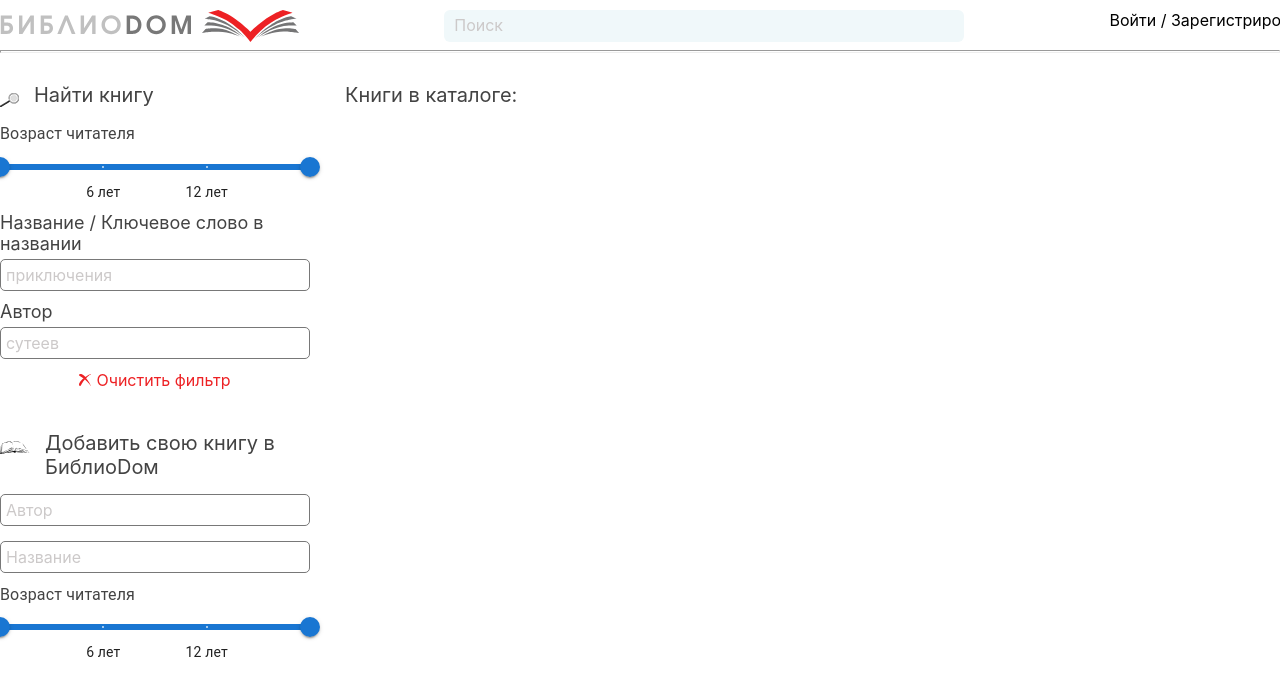
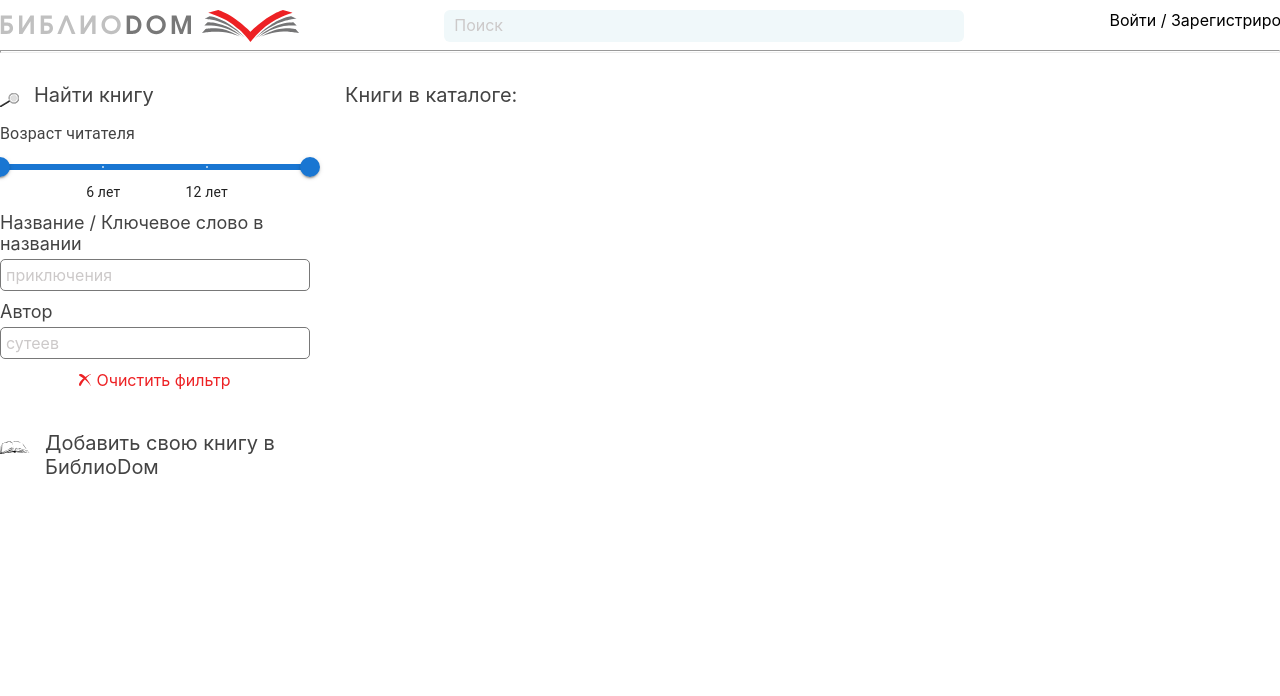
Before and after one commit to arba-octo/library-dom, a React (Create React App) app: page / in a window 1280 px wide. Shown: the top 696 px of the page. Built offline with nearby package versions, Linux system fonts and the light colour scheme.

Commit message:
br-5: store доработан (с багами)

```diff
--- a/src/components/FiltersPanel.js
+++ b/src/components/FiltersPanel.js
@@ -7,41 +7,41 @@ import {
     selectAuthor, setAuthorAction,
     removeFilterAction,
     clearAllFiltersAction,
-    selectActiveFilters
+    setActiveFilter,
+    selectActiveFilters,
 } from "../features/search/search-slice";
 
 function FiltersPanel() {
-    console.log('Зашли в FiltersPanel');
+    // console.log('Зашли в FiltersPanel');
     const dispatch = useDispatch();
     const activeFilters = useSelector(selectActiveFilters);
-    console.log('activeFilters в FiltersPanel  = ', activeFilters);
-    const [age, handleBlurAge] = useValue(selectAge, setAgeAction);
-    const [title, handleBlurTitle] = useValue(selectTitle, setTitleAction);
-    const [author, handleBlurAuthor] = useValue(selectAuthor, setAuthorAction);
+    // console.log('activeFilters в FiltersPanel  = ', activeFilters);
+    const age = useSelector(selectAge);
+    const title = useSelector(selectTitle);
+    const author = useSelector(selectAuthor);
     const filters = {
         ageFilter: {
             id: "age",
             name: "Возраст",
-            handleBlur: {handleBlurAge},
             value: {age},
             type: "slider"
         },
         titleFilter: {
             id: "title",
             name: "Название",
-            handleBlur: {handleBlurTitle},
             value: {title},
             type: "input-text"
         },
         authorFilter: {
             id: "author",
             name: "Автор",
-            handleBlur: {handleBlurAuthor},
             value: {author},
             type: "input-text"
         },
     };
 
+    console.log('activeFilters', activeFilters)
+    console.log('filters.ageFilter.value = ', filters.ageFilter.value)
     return (
         <div className="filters-panel">
             {activeFilters.map((filterItem) => {
@@ -53,10 +53,11 @@ function FiltersPanel() {
                 return (
                     <Filter
                         key={currentFilter.id}
-                        onBlur={currentFilter.handleBlur}
-                        onClick={dispatch(removeFilterAction(currentFilter))}
+                        id={currentFilter.id}
                         filterName={currentFilter.name}
                         filterValue={currentFilter.value}
+                        onClick={() => dispatch(removeFilterAction(currentFilter.id))}
+                        filterType={currentFilter.type}
                     />
                 )
             })}
--- a/src/components/SideBar/SideBarAddBook.js
+++ b/src/components/SideBar/SideBarAddBook.js
@@ -26,41 +26,42 @@ function SideBarAddBook() {
     const [title, handleChangeTitle] = useValue(selectTitle, setTitleAction);
     const [author, handleChangeAuthor] = useValue(selectAuthor, setAuthorAction);
 
-    return (
-        <div className="side-bar__inputs">
-            <SideBarInput
-                id="add-book__author"
-                type="text"
-                placeholder="Автор"
-                classInput="side-bar__input_add-book"
-                value={author}
-                onChange={handleChangeAuthor}
-            />
-            <SideBarInput
-                id="add-book__title"
-                type="text"
-                placeholder="Название"
-                classInput="side-bar__input_add-book"
-                value={title}
-                onChange={handleChangeTitle}
-            />
-            <div className="side-bar__slider">
-                <Typography id="age" gutterBottom>
-                    Возраст читателя
-                </Typography>
-                <Slider
-                    aria-labelledby="age"
-                    getAriaLabel={() => 'Возраст читателя'}
-                    value={age} // Определяет активный дефолтный диапазон значений
-                    onChange={handleChangeAge}
-                    step={1}
-                    min={0}
-                    max={18}
-                    valueLabelDisplay="auto"
-                    marks={marks}
-                />
-            </div>
-        </div>
-            )
+    return null
+    // return (
+    //     <div className="side-bar__inputs">
+    //         <SideBarInput
+    //             id="add-book__author"
+    //             type="text"
+    //             placeholder="Автор"
+    //             classInput="side-bar__input_add-book"
+    //             value={author}
+    //             onChange={handleChangeAuthor}
+    //         />
+    //         <SideBarInput
+    //             id="add-book__title"
+    //             type="text"
+    //             placeholder="Название"
+    //             classInput="side-bar__input_add-book"
+    //             value={title}
+    //             onChange={handleChangeTitle}
+    //         />
+    //         <div className="side-bar__slider">
+    //             <Typography id="age" gutterBottom>
+    //                 Возраст читателя
+    //             </Typography>
+    //             <Slider
+    //                 aria-labelledby="age"
+    //                 getAriaLabel={() => 'Возраст читателя'}
+    //                 value={age} // Определяет активный дефолтный диапазон значений
+    //                 onChange={handleChangeAge}
+    //                 step={1}
+    //                 min={0}
+    //                 max={18}
+    //                 valueLabelDisplay="auto"
+    //                 marks={marks}
+    //             />
+    //         </div>
+    //     </div>
+    //         )
             }
             export default SideBarAddBook;
--- a/src/components/SideBar/SideBarInput.js
+++ b/src/components/SideBar/SideBarInput.js
@@ -10,6 +10,7 @@ function SideBarInput(props) {
                 value={props.value}
                 placeholder={props.placeholder}
                 onChange={props.onChange}
+                onBlur={props.onBlur}
             />
         </div>
 
--- a/src/components/SideBar/SideBarSearch.js
+++ b/src/components/SideBar/SideBarSearch.js
@@ -5,22 +5,14 @@ import {
     selectAuthor,
     changeValueAction,
     removeFilterAction,
-    clearAllFiltersAction
+    clearAllFiltersAction,
+    setActiveFilter
 } from '../../features/search/search-slice';
 import SideBarInput from "./SideBarInput";
 import {Slider, Typography} from "@mui/material";
 
 function SideBarSearch() {
     const dispatch = useDispatch();
-    const age = useSelector(selectAge);
-    const title = useSelector(selectTitle);
-    const author = useSelector(selectAuthor);
-    const handleBlurValue = (evt) => {
-        dispatch(changeValueAction({
-            id: evt.target.id,
-            value: evt.target.value
-        }))
-    };
     const marks = [
         {
             value: 6,
@@ -31,6 +23,24 @@ function SideBarSearch() {
             label: '12 лет'
         }
     ]
+    const age = useSelector(selectAge);
+    const title = useSelector(selectTitle);
+    const author = useSelector(selectAuthor);
+
+    const handleChangeValue = (evt) => {
+        dispatch(changeValueAction({
+            id: evt.target.id,
+            value: evt.target.value
+        }))
+    };
+
+    const handleBlur = (evt) => {
+        console.log('evt.target.value')
+        dispatch(setActiveFilter({
+            id: evt.target.id,
+            value: evt.target.value
+        }))
+    };
 
     return (
         <div className="side-bar__inputs">
@@ -41,13 +51,13 @@ function SideBarSearch() {
                 aria-labelledby="age"
                 getAriaLabel={() => 'Возраст читателя'}
                 value={age}
-                onChange={(evt) => {dispatch(setAgeAction(age))}}
                 step={1}
                 min={0}
                 max={18}
                 valueLabelDisplay="auto"
                 marks={marks}
-                onClick={(evt) => dispatch(removeFilterAction(evt.target))}
+                onChange={(evt) => {dispatch(setAgeAction(evt.target.value))}}
+                onClick={(evt) => dispatch(setActiveFilter({id: "age", value: age}))}
             />
             <SideBarInput
                 label="Название / Ключевое слово в названии"
@@ -55,8 +65,8 @@ function SideBarSearch() {
                 type="text"
                 placeholder="приключения"
                 value={title}
-                onChange={handleBlurValue}
-                onClick={(evt) => dispatch(removeFilterAction(evt.target))}
+                onChange={handleChangeValue}
+                onBlur={handleBlur}
             />
             <SideBarInput
                 label="Автор"
@@ -64,8 +74,8 @@ function SideBarSearch() {
                 type="text"
                 placeholder="сутеев"
                 value={author}
-                onChange={handleBlurValue}
-                onClick={(evt) => dispatch(removeFilterAction(evt.target))}
+                onChange={handleChangeValue}
+                onBlur={handleBlur}
             />
             <button
                 className="clear side-bar__clear-button"
--- a/src/features/search/search-slice.js
+++ b/src/features/search/search-slice.js
@@ -11,11 +11,14 @@ const searchSlice = createSlice({
     name: "@@search",
     initialState,
     reducers: {
+        setActiveFilter(state, { payload }) {
+            console.log('payload (зашли в setActiveFilter) = ', payload);
+            let set = new Set();
+            set.add({ id: payload.id, value: payload.value });
+            state.activeFilters = [...set]
+        },
         setAgeAction: (state, action) => {
             state.age = action.payload;
-            console.log('action.payload в setAgeAction = ', action.payload)
-            if (!state.activeFilters.includes(action.payload)) {state.activeFilters.push(action.payload)}
-            console.log('activeFilters в setAgeAction (после push фильтра) = ', state.activeFilters)
         },
         setTitleAction: (state, action) => {
             state.title = action.payload;
@@ -25,8 +28,9 @@ const searchSlice = createSlice({
             state.author = action.payload;
             if (!state.activeFilters.includes(action.payload)) {state.activeFilters.push(action.payload)}
         },
-        changeValueAction: (state, action) => {
-            if (action.payload.id === 'age') {
+        changeValueAction: (state, { payload }) => {
+            state[payload.id] = payload.value;
+            /*if (action.payload.id === 'age') {
                 state.age = action.payload.value;
                 if (!state.activeFilters.includes(action.payload)) {state.activeFilters.push(action.payload)}
             }
@@ -37,21 +41,11 @@ const searchSlice = createSlice({
             if (action.payload.id === 'author') {
                 state.author = action.payload.value;
                 if (!state.activeFilters.includes(action.payload)) {state.activeFilters.push(action.payload)}
-            }
+            }*/
         },
         removeFilterAction: (state, action) => {
-            if (action.payload.id === 'age') {
-                state.age = initialState.age;
-                state.activeFilters = state.activeFilters.filter((item) => item.id !== "age")
-            }
-            if (action.payload.id === 'title') {
-                state.title = initialState.title;
-                state.activeFilters = state.activeFilters.filter((item) => item.id !== "title")
-            }
-            if (action.payload.id === 'author') {
-                state.author = initialState.author
-                state.activeFilters = state.activeFilters.filter((item) => item.id !== "author")
-            }
+            state[action.payload] = initialState[action.payload];
+            state.activeFilters = state.activeFilters.filter((item) => item.id !== action.payload)
         },
         clearAllFiltersAction: (state, action) => {
             state.activeFilters = initialState.activeFilters
@@ -65,7 +59,8 @@ export const {
     setAuthorAction,
     changeValueAction,
     removeFilterAction,
-    clearAllFiltersAction
+    clearAllFiltersAction,
+    setActiveFilter,
 } = searchSlice.actions;
 export const searchReducer = searchSlice.reducer;
 
```
Also changed, not shown: src/components/Filter.js (+15 -3 lines).
